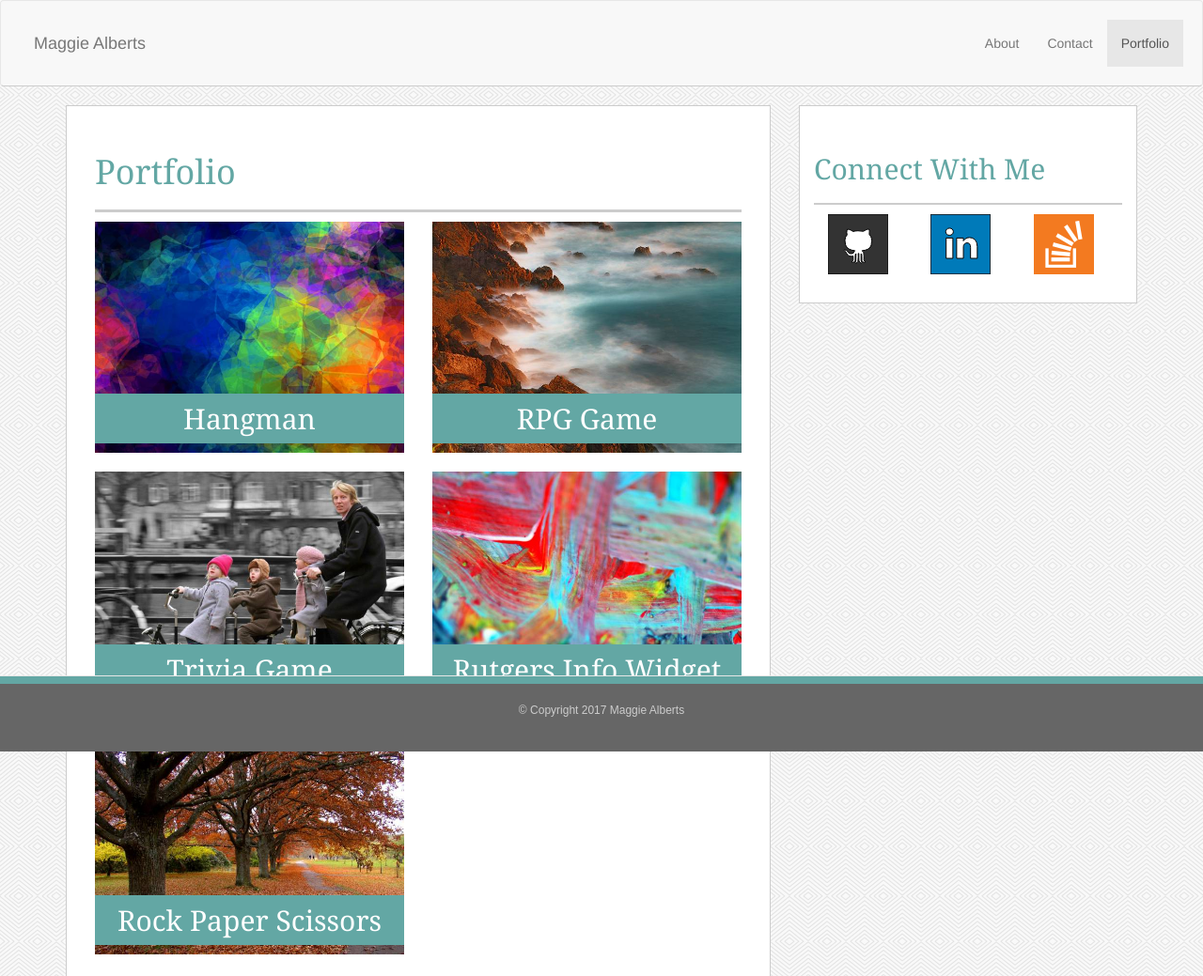
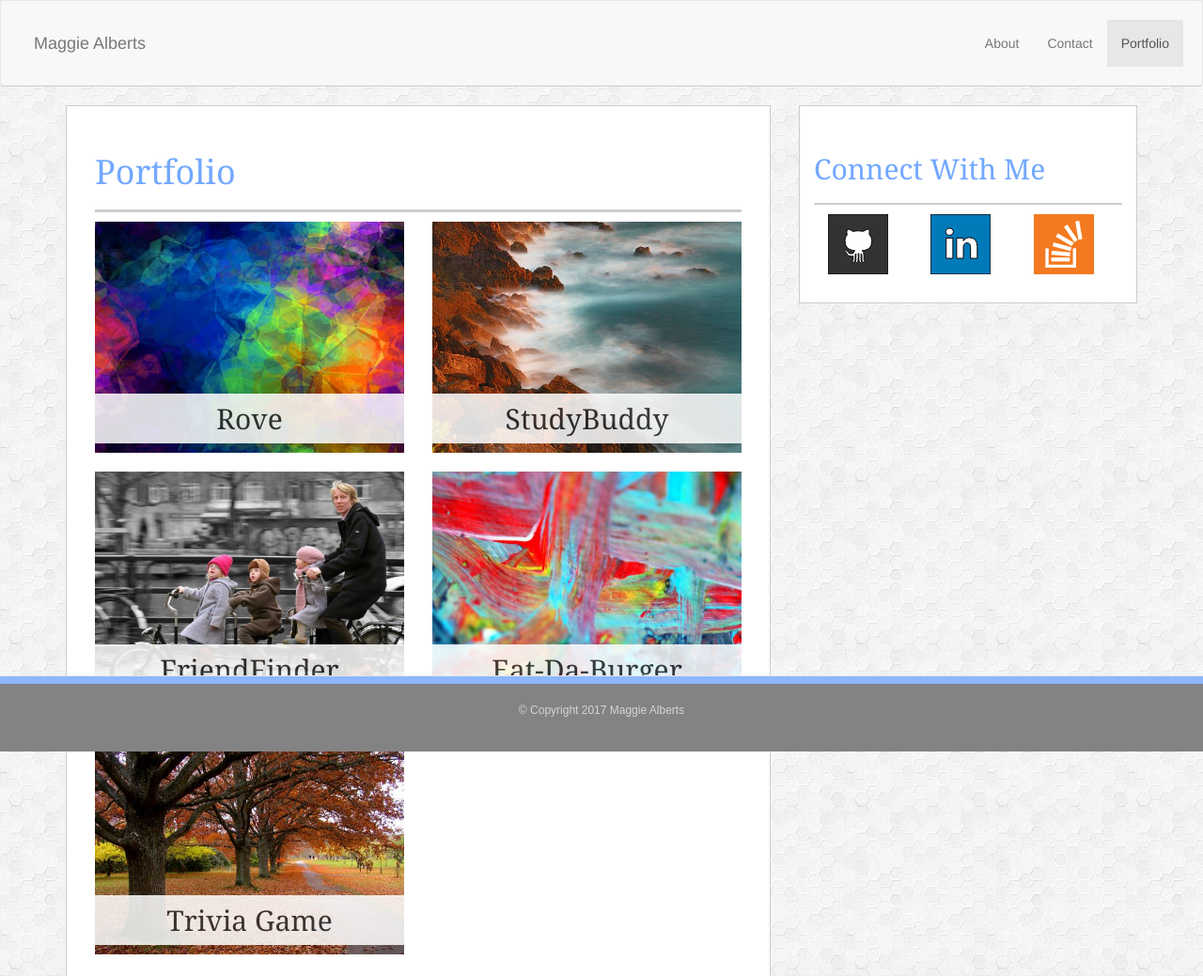
Before and after one commit to mmalberts/Bootstrap-Portfolio, a plain HTML site: page portfolio.html in a window 1280 px wide. Shown: the top 1039 px of the page at 94% size. Drawn offline with nearby package versions, Linux system fonts and the light colour scheme.

Commit message:
cleaning up

```diff
--- a/assets/css/style.css
+++ b/assets/css/style.css
@@ -1,5 +1,5 @@
 body{
-	background-image: url("../images/whirlpool.png");
+	background-image: url("../images/hexellence.png");
 	padding-bottom: 70px;
 }
 
@@ -45,7 +45,7 @@ p {
 }
 
 #aboutline {
-	color: #63a7a4;
+	color: #72a8ff;
 	padding-bottom: 20px;
 	border-bottom: 3px solid #cccccc;
 }
@@ -69,7 +69,7 @@ p {
 }*/
 
 #connectline {
-	color: #63a7a4;
+	color: #72a8ff;
 	padding-bottom: 20px;
 	border-bottom: 2px solid #cccccc;
 }
@@ -79,8 +79,9 @@ p {
 	height: 80px;
 	padding: 20px 0px 20px 0px;
 	text-align: center;
-	border-top: 8px solid #63a7a4;
+	border-top: 8px solid #72a8ff;
 	background: #666666;
+	opacity: 0.8;
 }
 
 #foottext {
@@ -100,7 +101,7 @@ p {
 }
 
 .submitbutton {
-	background: #63a7a4;
+	background: #72a8ff;
 	width: 100px;
 	height: 40px;
 	color: #ffffff;
@@ -121,8 +122,9 @@ p {
 }
 
 .pictext {
-	color: #ffffff;
-	background: #63a7a4;
+	color: #2d2d2d;
+	background: #ffffff;
+	opacity: 0.85;
 	text-align: center;
 	padding: 10px;
 }
--- a/portfolio.html
+++ b/portfolio.html
@@ -47,21 +47,29 @@
 
 						<div class="col-md-6">
 
+							<a href="https://mmalberts.github.io/Rove/">
+
 								<img src="assets/images/abstract.jpg" class="img-responsive portpic" alt="Abstract">
 
 								<div class="col-md-12 caption">
-								<h2 class="pictext">Hangman</h2>
+									<h2 class="pictext">Rove</h2>
 								</div>
+
+							</a>
 
 						</div>
 
 						<div class="col-md-6">
 
+							<a href="https://studdy-buddy-nw.herokuapp.com/">
+
 								<img src="assets/images/cliffs.jpg" class="img-responsive portpic" alt="Cliffs">
 
 								<div class="col-md-12 caption">
-							<h2 class="pictext">RPG Game</h2>
+									<h2 class="pictext">StudyBuddy</h2>
 								</div>
+
+							</a>
 
 						</div>
 
@@ -71,22 +79,30 @@
 
 						<div class="col-md-6">
 
+							<a href="https://arcane-castle-73021.herokuapp.com/">
+
 								<img src="assets/images/bikepeople.jpg" class="img-responsive portpic" alt="BikePeople">
 
 								<div class="col-md-12 caption">
-								<h2 class="pictext">Trivia Game</h2>
+									<h2 class="pictext">FriendFinder</h2>
 								</div>
+
+							</a>
 
 						</div>
 
 
 						<div class="col-md-6">
 
+							<a href="https://evening-savannah-42617.herokuapp.com/">
+
 								<img src="assets/images/abstract2.jpg" class="img-responsive portpic" alt="Abstract2">
 
 								<div class="col-md-12 caption">
-								<h2 class="pictext">Rutgers Info Widget</h2>
+									<h2 class="pictext">Eat-Da-Burger</h2>
 								</div>
+
+							</a>
 
 						</div>
 
@@ -96,11 +112,15 @@
 
 						<div class="col-md-6">
 
+							<a href="https://mmalberts.github.io/TriviaGame/">
+
 								<img src="assets/images/trees.jpg" class="img-responsive portpic" alt="trees">
 
 								<div class="col-md-12 caption">
-								<h2 class="pictext">Rock Paper Scissors</h2>
+									<h2 class="pictext">Trivia Game</h2>
 								</div>
+
+							</a>
 
 						</div>
 
```
Also changed, not shown: assets/images/hexellence.png (added). Lines whose indentation alone changed are shown as unchanged.
